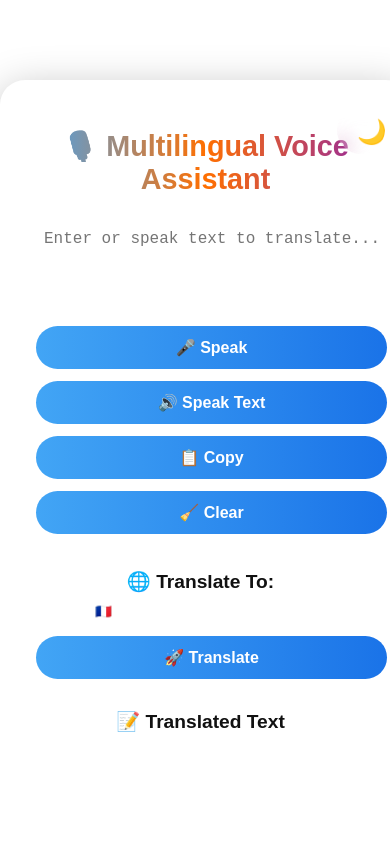
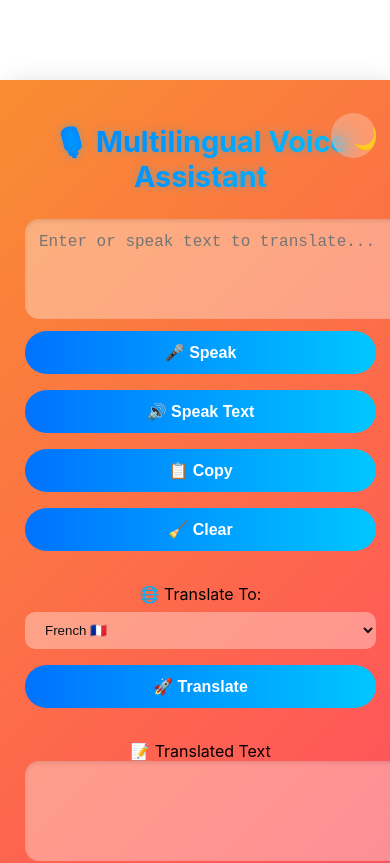
Before and after one commit to UmeshNayak1/Multilingual-Voice-Assistant, a React (Create React App) app in the folder frontend/: page / in a window 390 px wide. Shown: the top 863 px of the page. Built offline with nearby package versions, Linux system fonts and the light colour scheme.

Commit message:
Update styles for App component and background
Refactor App.css for improved styling and responsiveness.

```diff
--- a/frontend/src/App.css
+++ b/frontend/src/App.css
@@ -1,204 +1,201 @@
-/* 🌈 Animated Gradient Background */
-.animated-bg {
+/* --------------------------
+   🌈 Adaptive Animated Background
+--------------------------- */
+.bg-gradient {
   position: fixed;
   top: 0;
   left: 0;
   width: 100%;
   height: 100%;
-  background: linear-gradient(-45deg, #1a73e8, #00bcd4, #8e24aa, #ff6f00);
+  z-index: -1;
+  background: linear-gradient(135deg, #6ec1e4, #f5af19, #ff5858, #8e24aa);
   background-size: 400% 400%;
-  animation: gradientMove 12s ease infinite;
-  z-index: -1;
-  filter: blur(60px);
+  animation: gradientShift 10s ease infinite;
 }
 
-@keyframes gradientMove {
+.App.dark .bg-gradient {
+  background: linear-gradient(135deg, #141e30, #243b55, #1a1a2e, #16213e);
+}
+
+@keyframes gradientShift {
   0% { background-position: 0% 50%; }
   50% { background-position: 100% 50%; }
   100% { background-position: 0% 50%; }
 }
 
-/* 🌐 Body */
-body {
-  margin: 0;
-  font-family: "Poppins", sans-serif;
-  overflow-x: hidden;
-}
-
-/* 💎 Main Container */
+/* --------------------------
+   🧊 App Container (Glassmorphism)
+--------------------------- */
 .App {
-  max-width: 800px;
+  max-width: 850px;
   margin: 80px auto;
-  padding: 50px;
-  border-radius: 25px;
-  background: rgba(255, 255, 255, 0.15);
-  backdrop-filter: blur(20px);
-  box-shadow: 0 8px 40px rgba(0, 0, 0, 0.25);
+  padding: 40px;
+  border-radius: 24px;
+  backdrop-filter: blur(18px);
+  background: rgba(255, 255, 255, 0.25);
+  box-shadow: 0 8px 30px rgba(0, 0, 0, 0.2);
   text-align: center;
-  color: #fff;
+  transform: translateY(30px);
   opacity: 0;
-  transform: translateY(40px);
-  transition: opacity 1s ease, transform 1s ease;
+  transition: all 1s ease;
 }
 
 .App.loaded {
+  transform: translateY(0);
   opacity: 1;
-  transform: translateY(0);
 }
 
-/* 🌞 Light Mode */
-.App.light {
-  color: #111;
+.App.dark {
+  background: rgba(0, 0, 0, 0.35);
+  color: #f0f0f0;
 }
 
-/* 🌙 Dark Mode */
-.App.dark {
-  color: #fff;
-  background: rgba(0, 0, 0, 0.3);
+/* --------------------------
+   🌟 Title
+--------------------------- */
+.app-title {
+  font-size: 2.3rem;
+  margin-bottom: 25px;
+  font-weight: 700;
+  background: linear-gradient(90deg, #0072ff, #00c6ff);
+  -webkit-background-clip: text;
+  -webkit-text-fill-color: transparent;
+  animation: titleGlow 3s ease-in-out infinite alternate;
 }
 
-/* ✨ Animated Title */
-.app-title {
-  font-size: 2.4rem;
-  background: linear-gradient(90deg, #42a5f5, #ff6f00, #8e24aa);
-  -webkit-background-clip: text;
-  -webkit-text-fill-color: transparent;
-  animation: shine 6s linear infinite;
+@keyframes titleGlow {
+  0% { text-shadow: 0 0 8px rgba(0, 183, 255, 0.4); }
+  100% { text-shadow: 0 0 20px rgba(0, 183, 255, 0.9); }
 }
 
-@keyframes shine {
-  0% { background-position: 0% 50%; }
-  100% { background-position: 200% 50%; }
-}
-
-/* 📝 Textarea */
+/* --------------------------
+   ✍️ Textareas
+--------------------------- */
 textarea {
   width: 100%;
+  border-radius: 14px;
   padding: 14px;
+  border: none;
+  background: rgba(255, 255, 255, 0.35);
+  color: #222;
   font-size: 1rem;
-  border: none;
-  border-radius: 15px;
-  background: rgba(255, 255, 255, 0.2);
-  color: #fff;
-  outline: none;
-  transition: all 0.4s ease;
+  transition: all 0.3s ease;
+  box-shadow: inset 0 2px 4px rgba(0, 0, 0, 0.1);
   resize: vertical;
 }
 
-textarea:hover,
-textarea:focus {
-  background: rgba(255, 255, 255, 0.3);
-  transform: scale(1.02);
-  box-shadow: 0 0 12px rgba(255, 255, 255, 0.3);
+.App.dark textarea {
+  background: rgba(30, 30, 30, 0.6);
+  color: #fff;
+  box-shadow: inset 0 2px 6px rgba(255, 255, 255, 0.1);
 }
 
-/* 🎛 Buttons */
+textarea:focus {
+  outline: none;
+  box-shadow: 0 0 10px rgba(0, 114, 255, 0.5);
+  transform: scale(1.02);
+}
+
+/* --------------------------
+   🔘 Buttons
+--------------------------- */
 button {
   border: none;
-  border-radius: 50px;
-  padding: 12px 20px;
+  border-radius: 30px;
+  padding: 12px 22px;
   margin: 6px;
   font-size: 1rem;
   font-weight: 600;
+  color: #fff;
+  background: linear-gradient(90deg, #0072ff, #00c6ff);
+  transition: all 0.3s ease;
   cursor: pointer;
-  background: linear-gradient(90deg, #42a5f5, #1a73e8);
-  color: #fff;
-  transition: all 0.3s ease;
   position: relative;
   overflow: hidden;
 }
 
 button:hover {
-  transform: translateY(-2px) scale(1.05);
-  box-shadow: 0 0 15px rgba(26, 115, 232, 0.5);
+  transform: translateY(-3px);
+  box-shadow: 0 0 15px rgba(0, 183, 255, 0.6);
 }
 
-/* Ripple Effect */
-button::after {
-  content: "";
-  position: absolute;
-  background: rgba(255, 255, 255, 0.4);
-  border-radius: 50%;
-  transform: scale(0);
-  width: 100%;
-  height: 100%;
-  opacity: 0;
-  transition: transform 0.5s, opacity 1s;
-}
-button:active::after {
-  transform: scale(2);
-  opacity: 1;
+.App.dark button {
+  background: linear-gradient(90deg, #ff6a00, #ee0979);
 }
 
 /* Theme Toggle */
 .theme-toggle {
   position: absolute;
-  top: 20px;
-  right: 20px;
-  width: 48px;
-  height: 48px;
+  top: 25px;
+  right: 25px;
+  width: 45px;
+  height: 45px;
+  font-size: 1.4rem;
+  background: rgba(255, 255, 255, 0.25);
+  backdrop-filter: blur(10px);
   border-radius: 50%;
-  font-size: 1.5rem;
-  background: rgba(255, 255, 255, 0.2);
-  backdrop-filter: blur(10px);
+  transition: all 0.3s ease;
 }
 
-/* 🌈 Select + Label */
-.language-select {
-  margin-top: 30px;
+.theme-toggle:hover {
+  transform: rotate(20deg);
 }
 
-label {
-  font-size: 1.2rem;
-  font-weight: bold;
-  margin-right: 10px;
+/* --------------------------
+   🌐 Language Selector
+--------------------------- */
+.language-select {
+  margin-top: 25px;
 }
 
 select {
-  padding: 10px 16px;
   border: none;
   border-radius: 10px;
-  background: rgba(255, 255, 255, 0.2);
-  color: #fff;
-  cursor: pointer;
-  transition: all 0.3s ease;
+  padding: 10px 16px;
+  background: rgba(255, 255, 255, 0.35);
+  color: #111;
+  font-weight: 500;
+  margin-left: 10px;
 }
 
-select:hover {
-  background: rgba(255, 255, 255, 0.3);
+.App.dark select {
+  background: rgba(0, 0, 0, 0.5);
+  color: #fff;
 }
 
-/* 🧊 Output Section */
+/* --------------------------
+   💫 Output Section
+--------------------------- */
 .output-section {
   margin-top: 25px;
 }
 
-.fade-in {
-  animation: fadeInUp 1s ease forwards;
-}
-
-@keyframes fadeInUp {
-  0% { opacity: 0; transform: translateY(25px); }
-  100% { opacity: 1; transform: translateY(0); }
-}
-
-/* 📱 Responsive */
+/* --------------------------
+   📱 Responsive
+--------------------------- */
 @media (max-width: 768px) {
   .App {
     width: 90%;
-    padding: 30px;
+    padding: 25px;
   }
-  button, select {
+
+  button,
+  select {
     width: 100%;
+    margin: 8px 0;
   }
+
   .app-title {
     font-size: 1.8rem;
   }
 }
 
-/* Footer */
+/* --------------------------
+   🦶 Footer
+--------------------------- */
 footer {
-  margin-top: 30px;
+  margin-top: 40px;
   font-size: 0.9rem;
   opacity: 0.8;
+  color: inherit;
 }
```
